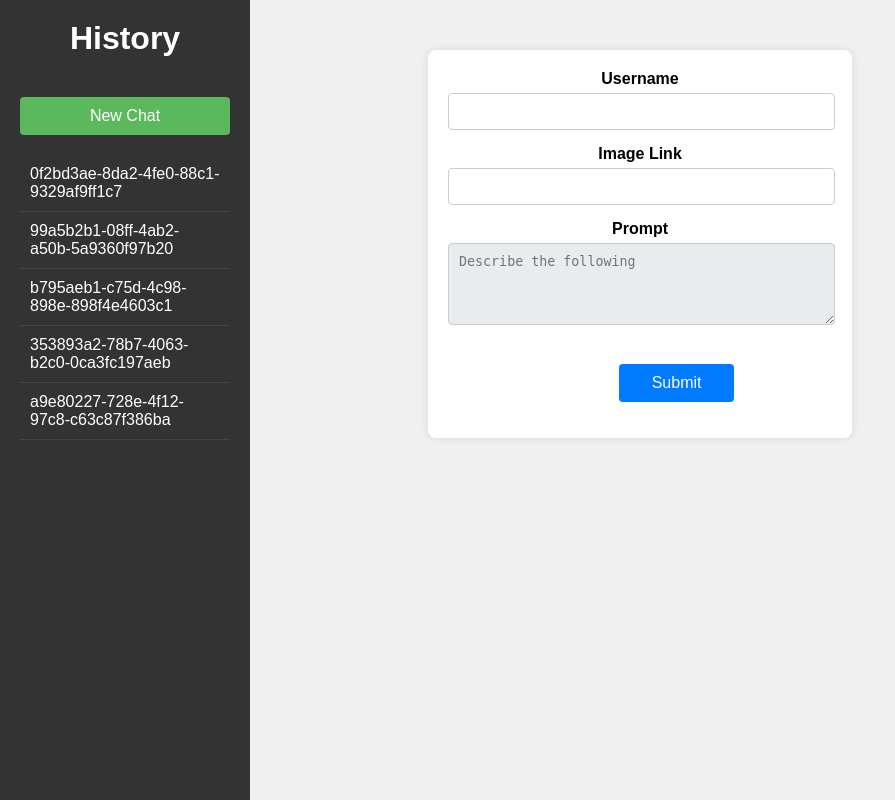
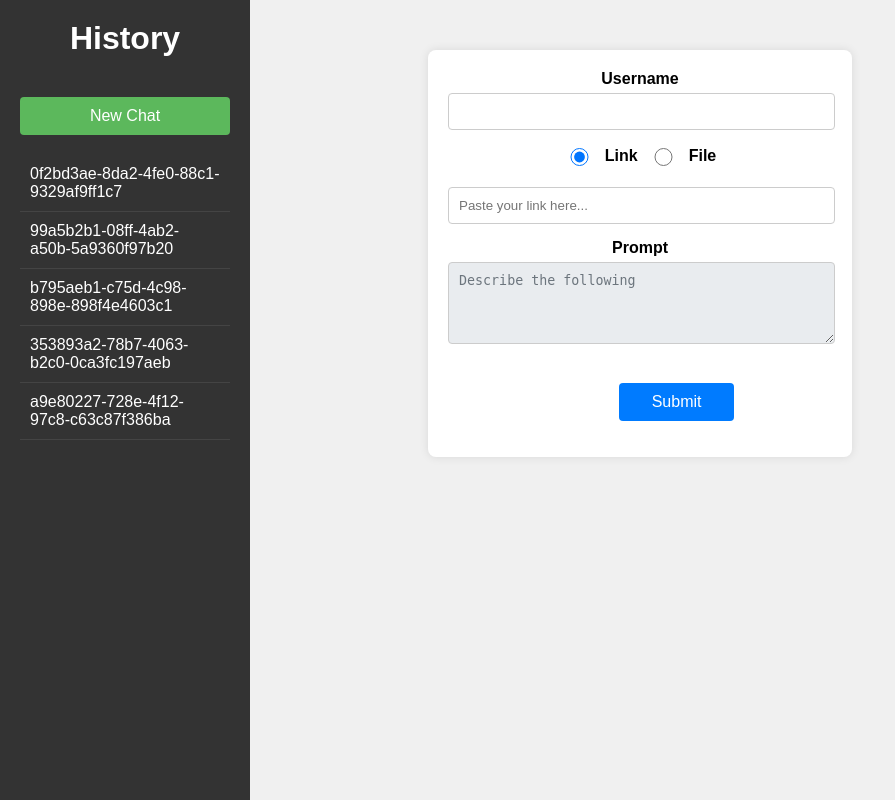
Before and after one commit to bhautik-pithadiya/Image-Transcibe, a FastAPI app: page / in a window 1280 px wide. Shown: the whole page, without its empty margins (0-895 px from the left). Run offline with FastAPI, Linux system fonts and the light colour scheme.

Commit message:
radio button added

```diff
--- a/static/css/style.css
+++ b/static/css/style.css
@@ -64,7 +64,6 @@ body {
     box-shadow: 0 0 10px rgba(0, 0, 0, 0.1);
     border-radius: 8px;
     margin-top: 50px;
-
 }
 
 h1 {
@@ -83,7 +82,7 @@ label {
     text-align: center;
 }
 
-textarea, input[type="text"] {
+textarea, input[type="text"], input[type="file"] {
     width: 95%;
     padding: 10px;
     border: 1px solid #ccc;
@@ -96,7 +95,6 @@ textarea:read-only {
 }
 
 button {
-
     width: 30%;
     padding: 10px;
     background-color: #007bff;
@@ -147,15 +145,30 @@ button:hover {
     margin-left: 173px;
 }
 
-
-.form-header{
+.form-header {
     text-align: center;
 }
 
-#audioUploadForm{
+#audioUploadForm {
     text-align: center;
 }
 
-.btn-img{
+.btn-img {
     margin-left: 171px;
 }
+
+.radio-buttons {
+    display: flex;
+    justify-content: center;
+    gap: 10px;
+    align-items: center;
+}
+
+.radio-buttons input[type="radio"] {
+    margin-right: 5px;
+
+
+    margin-bottom: 6px;
+    height: 18px;
+    width: 21px;
+}
--- a/static/js/script.js
+++ b/static/js/script.js
@@ -3,6 +3,10 @@ document.addEventListener('DOMContentLoaded', async () => {
     const chatBox = document.getElementById('chat-box');
     const chatForm = document.querySelector('.chatform');
     const displayContainer = document.querySelector('.display-container');
+    const linkRadio = document.getElementById('linkRadio');
+    const fileRadio = document.getElementById('fileRadio');
+    const linkInputGroup = document.getElementById('linkInputGroup');
+    const fileInputGroup = document.getElementById('fileInputGroup');
 
     let jsonData = [];
 
@@ -28,21 +32,17 @@ document.addEventListener('DOMContentLoaded', async () => {
     }
 
     // Function to display user data
-    // Function to display user data
     function displayUserData(userItem) {
         chatBox.style.display = 'none';
         chatForm.style.display = 'none';
         displayContainer.style.display = 'block';
         displayContainer.innerHTML = `
-
-            <img src="${userItem.url}" alt="Image from ${userItem.username}" class="display-image">
+            <img src="${userItem.url}" alt="Image from ${userItem.username}" class="display-image" width="456" height="456">
             <p><strong>Prompt:</strong> ${userItem.prompt}</p>
             <p><strong>Response:</strong> ${userItem.response}</p>
             <div id="more-content" style="display: none;">
-
-
                 <p><strong>Username:</strong> ${userItem.username}</p>
-                <p><strong>Processing_time:</strong> ${userItem.processing_time}</p>
+                <p><strong>Processing Time:</strong> ${userItem.processing_time}</p>
                 <p><strong>Date & Time:</strong> ${userItem.time}</p>
                 <p><strong>URL:</strong> ${userItem.url}</p>
             </div>
@@ -69,21 +69,31 @@ document.addEventListener('DOMContentLoaded', async () => {
         displayContainer.style.display = 'none';
         document.getElementById('submissionForm').reset();
     });
+
+    // Handle input method change
+    linkRadio.addEventListener('change', toggleInputMethod);
+    fileRadio.addEventListener('change', toggleInputMethod);
+
+    function toggleInputMethod() {
+        if (linkRadio.checked) {
+            linkInputGroup.style.display = 'block';
+            fileInputGroup.style.display = 'none';
+        } else if (fileRadio.checked) {
+            linkInputGroup.style.display = 'none';
+            fileInputGroup.style.display = 'block';
+        }
+    }
 });
 
 async function handleSubmit(event) {
     event.preventDefault();
     const form = event.target;
     const formData = new FormData(form);
-    const formDataObject = Object.fromEntries(formData.entries());
 
     try {
         const response = await fetch(form.action, {
             method: 'POST',
-            headers: {
-                'Content-Type': 'application/x-www-form-urlencoded',
-            },
-            body: new URLSearchParams(formDataObject),
+            body: formData,
         });
 
         if (response.ok) {
@@ -100,13 +110,11 @@ async function handleSubmit(event) {
     }
 }
 
-
 // Function to add chat messages to chat history
 function addToChatHistory(prompt, response) {
     const chatHistory = document.getElementById("result");
     const chatMessage = document.createElement("div");
     chatMessage.innerHTML = `<p><strong>Prompt:</strong> ${prompt}</p><p><strong>Response:</strong> ${response}</p>`;
-    //chatHistory.appendChild(chatMessage);
     chatHistory.insertBefore(chatMessage, chatHistory.firstChild);
 }
 
@@ -117,35 +125,3 @@ document.getElementById('new-chat').addEventListener('click', function() {
     document.getElementById('chat-box').innerHTML = '';
     document.getElementById('submissionForm').reset();
 });
-
-// // Attach form submission handler
-// document.getElementById('submissionForm').addEventListener('submit', handleSubmit);
-
-
-// document.getElementById('submissionForm').addEventListener('submit', async function(event) {
-//     event.preventDefault();
-//     const form = event.target;
-//     const formData = new FormData(form);
-//     const formDataObject = Object.fromEntries(formData.entries());
-
-//     try {
-//         const response = await fetch(form.action, {
-
-//             method: 'POST',
-//             headers: {
-//                 'Content-Type': 'application/x-www-form-urlencoded',
-//             },
-//             body: new URLSearchParams(formDataObject),
-//         });
-
-//         if (response.ok) {
-//             const result = await response.json();
-//             document.getElementById('result').innerText = `Response: ${result.response}\nProcessing Time: ${result.processing_time} seconds\n Total Time Taken: ${result.total_processing_time}`;
-//         } else {
-//             document.getElementById('result').innerText = `Error: ${response.statusText}`;
-//         }
-//     }
-//     catch (error) {
-//         document.getElementById('result').innerText = `Error: ${error.message}`;
-//     }
-// });
--- a/templates/index.html
+++ b/templates/index.html
@@ -11,25 +11,29 @@
         <div class="sidebar">
             <h1>History</h1>
             <button id="new-chat" class="new-chat-button">New Chat</button>
-            <ul id="id-list">
-
-            </ul>
-
+            <ul id="id-list"></ul>
         </div>
         <div class="form_data">
-
-            <div id="chat-box" class="chat-box">
-
-            </div>
+            <div id="chat-box" class="chat-box"></div>
             <div id="chatform" class="chatform">
-                <form id="submissionForm" method="post" action="/process_image">
+                <form id="submissionForm" method="post" action="/process_image" enctype="multipart/form-data">
                     <div class="form-group">
                         <label for="username">Username</label>
                         <input type="text" id="username" name="username">
                     </div>
-                    <div class="form-group">
-                        <label for="imageLink">Image Link</label>
-                        <input type="text" id="imageLink" name="imageLink">
+                    <div class="form-group radio-buttons">
+                        <input type="radio" id="linkRadio" name="inputMethod" value="link" checked>
+                        <label for="linkRadio">Link</label>
+                        <input type="radio"  id="fileRadio" name="inputMethod" value="upload">
+                        <label for="fileRadio">File</label>
+                    </div>
+                    <div class="form-group" id="linkInputGroup">
+
+                        <input type="text"  placeholder="Paste your link here..." id="imageLink" name="imageLink">
+                    </div>
+                    <div class="form-group" id="fileInputGroup" style="display: none;">
+
+                        <input type="file" id="imageFile" name="imageFile">
                     </div>
                     <div class="form-group">
                         <label for="prompt">Prompt</label>
@@ -38,16 +42,13 @@
                     <button type="submit" class="btn-img">Submit</button>
                 </form>
                 <div class="result_container">
-
                     <p id="result"></p>
                 </div>
             </div>
             <div id="display-container" class="display-container" style="display: none;">
-                <!-- image, prompt, and response  -->
+                <!-- image, prompt, and response -->
             </div>
             <script src='/static/js/script.js'></script>
-
-
         </div>
     </div>
 </body>
```
